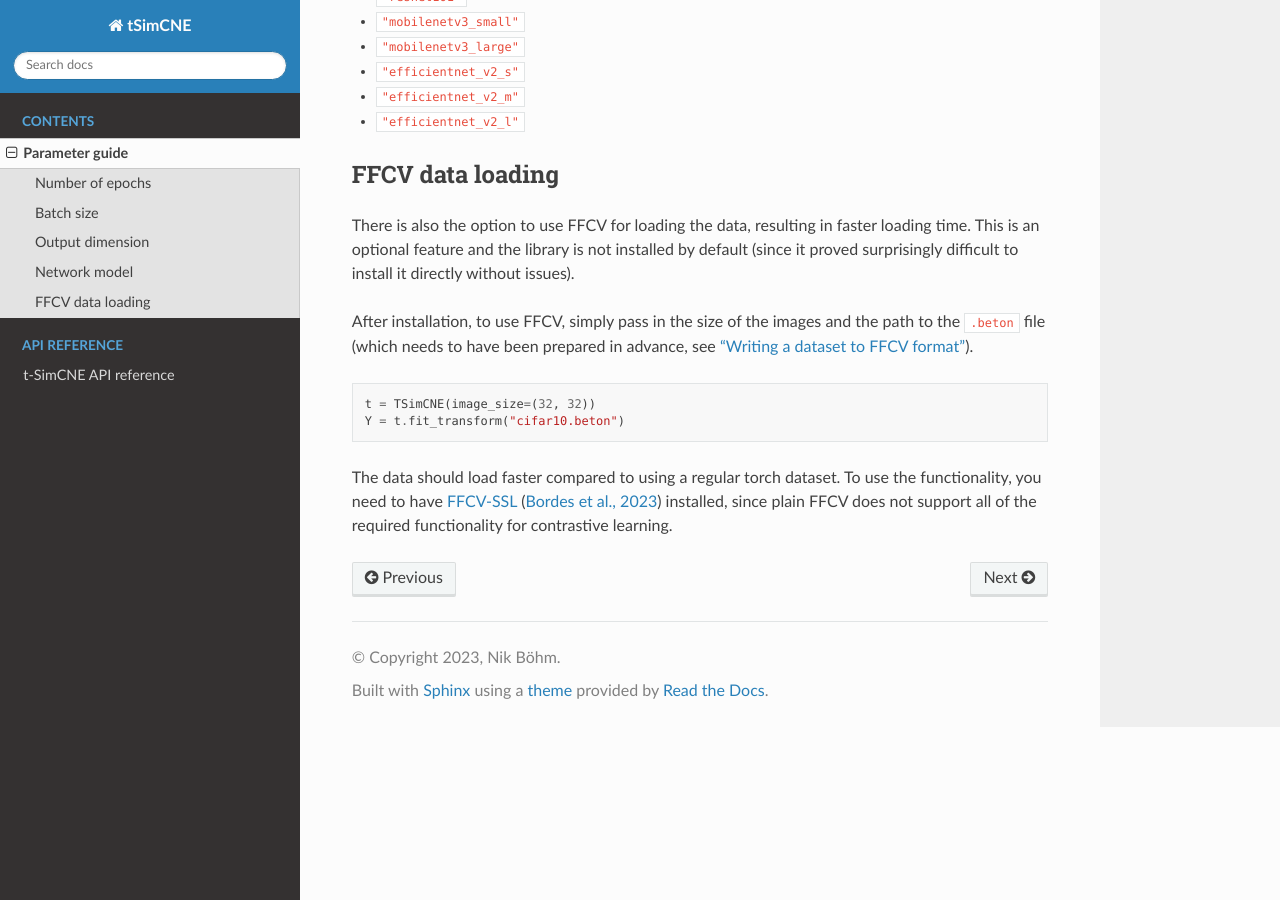
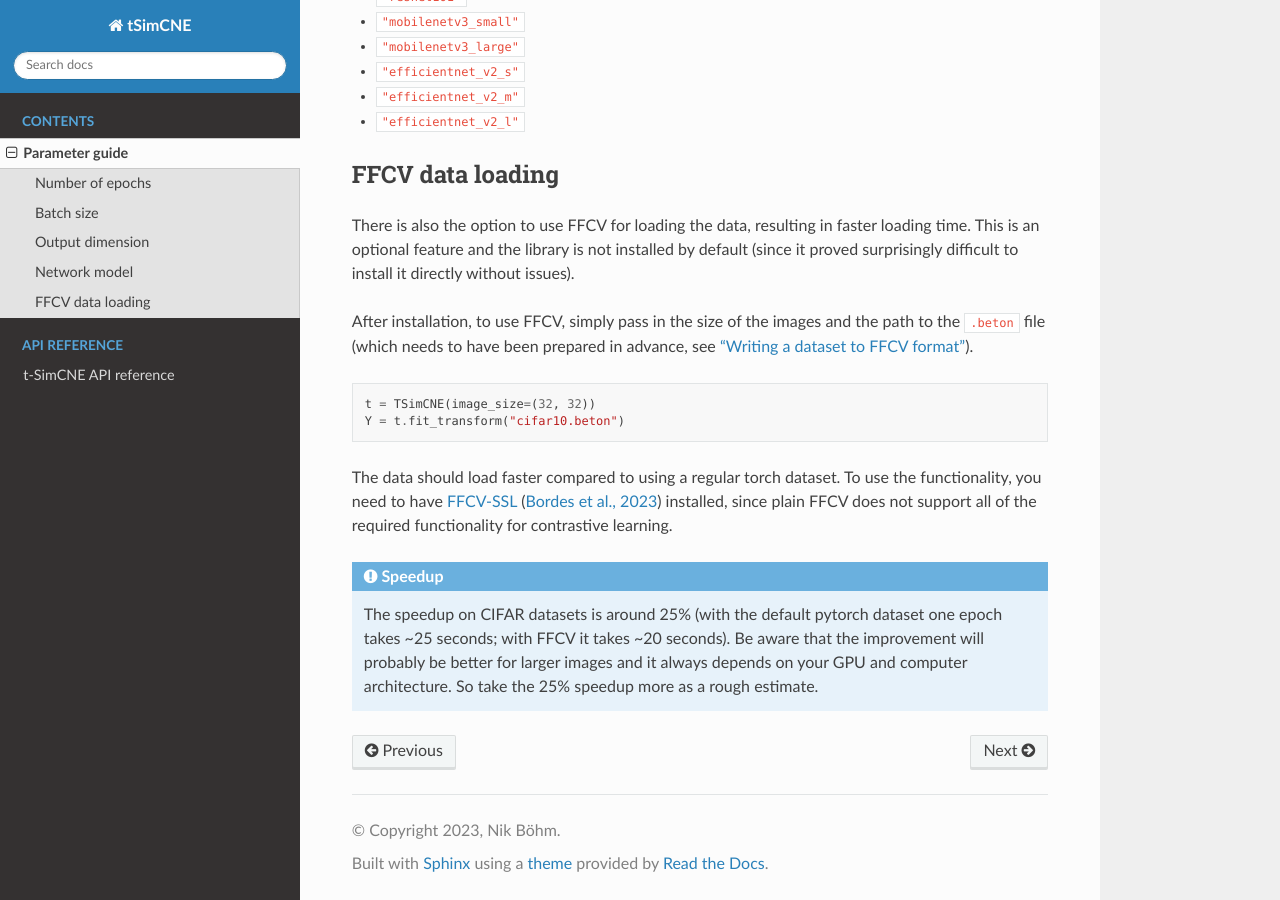
Before and after one commit to berenslab/t-simcne, a Sphinx documentation site: the page built from docs/source/parameter_guide.rst, in a window 1280 px wide and 900 px high, scrolled down 4929 px. Built offline with Sphinx 7.4.7 and the Read the Docs theme 2.0.0, drawn with Linux system fonts in a browser that asks for light colours.

Commit message:
Add text about speedup with ffcv

```diff
--- a/docs/source/parameter_guide.rst
+++ b/docs/source/parameter_guide.rst
@@ -206,3 +206,11 @@ To use the functionality, you need to have `FFCV-SSL
 2023 <https://arxiv.org/abs/2303.01986>`__) installed, since plain
 FFCV does not support all of the required functionality for
 contrastive learning.
+
+.. admonition:: Speedup
+
+   The speedup on CIFAR datasets is around 25% (with the default
+   pytorch dataset one epoch takes ~25 seconds; with FFCV it takes ~20
+   seconds).  Be aware that the improvement will probably be better
+   for larger images and it always depends on your GPU and computer
+   architecture.  So take the 25% speedup more as a rough estimate.
```
